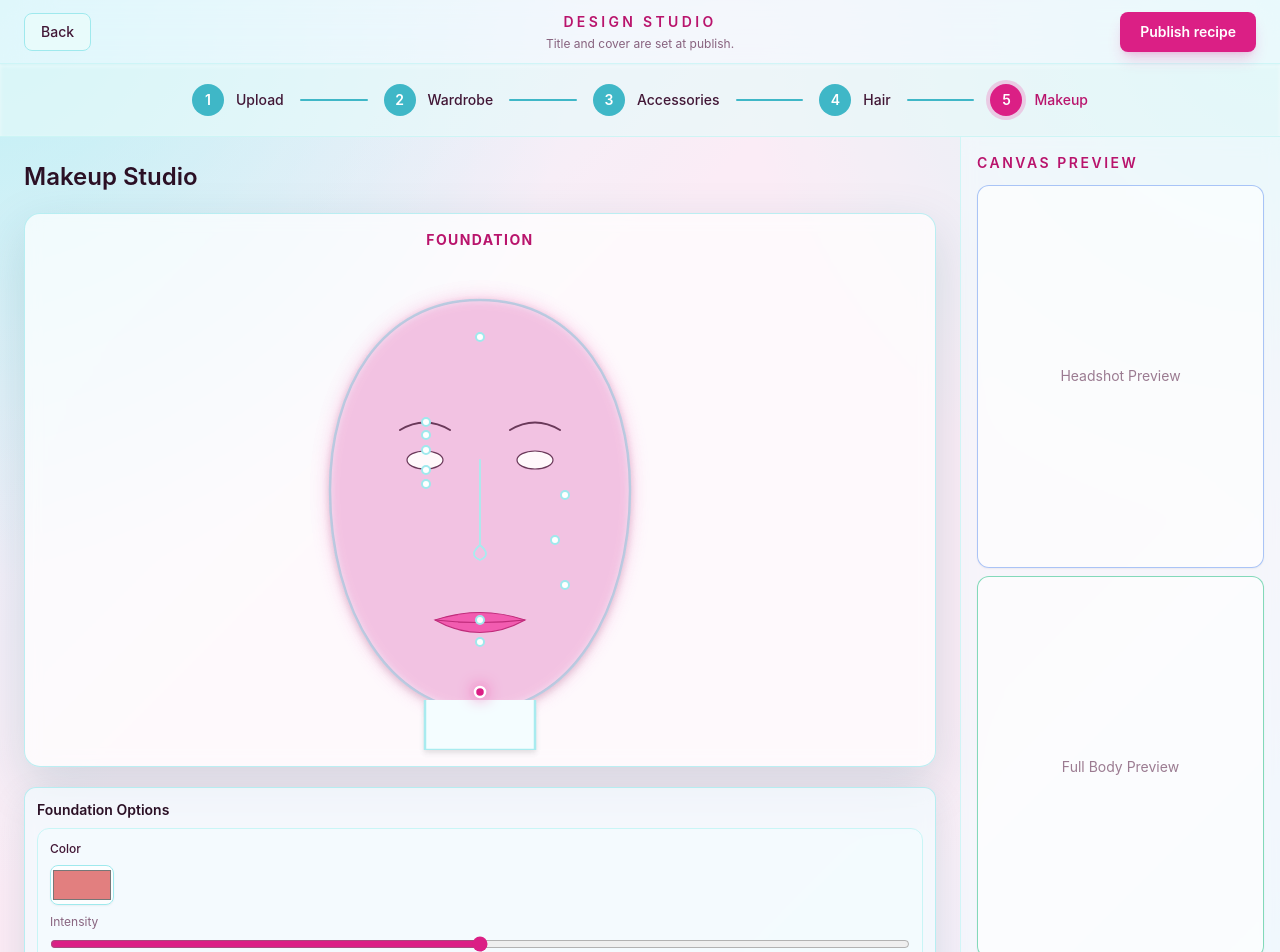
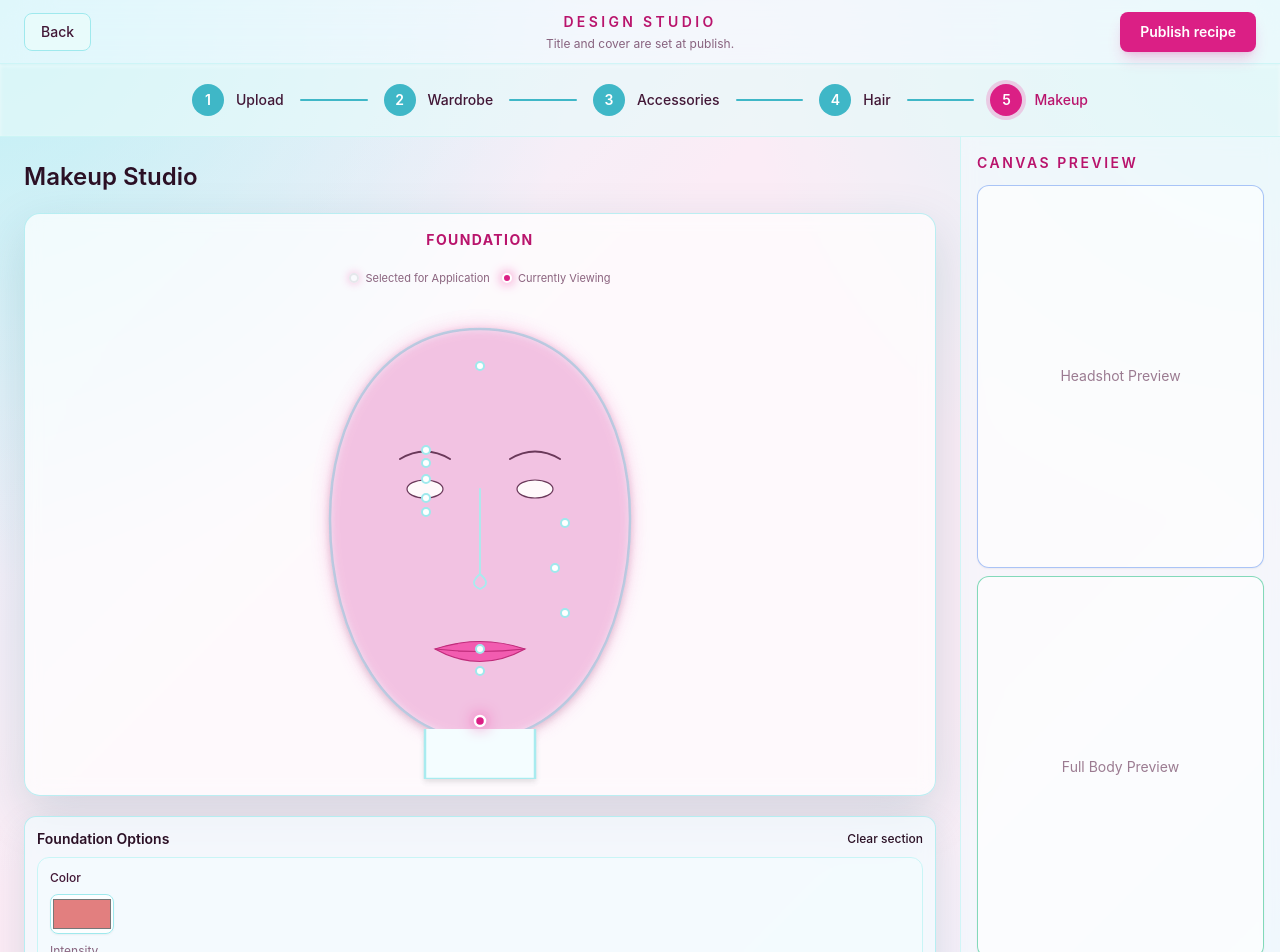
Before and after one commit to IshTale/CharacterForge, a Next.js app: page /studio/makeup in a window 1280 px wide. Shown: the top 952 px of the page. Built offline with nearby package versions, Linux system fonts and the light colour scheme.

Commit message:
Made the Makeup UI more intuitive

```diff
--- a/app/studio/makeup/page.tsx
+++ b/app/studio/makeup/page.tsx
@@ -8,6 +8,7 @@ import IntensitySlider from "@/components/studio/makeup/IntensitySlider";
 import MakeupEffectPanel from "@/components/studio/makeup/MakeupEffectPanel";
 import PatternSelector from "@/components/studio/makeup/PatternSelector";
 import { REGION_CATALOG } from "@/constants/makeup-catalogs";
+import { buildMakeupEffects } from "@/lib/makeup/build-effects";
 import { legacyColorsFromEffect, normalizeColors, normalizeIntensities } from "@/lib/makeup/colors";
 import { useMakeupPatterns } from "@/lib/makeup/use-makeup-patterns";
 import { useCharacterForgeStore } from "@/store/characterforge.store";
@@ -120,6 +121,11 @@ export default function MakeupPage() {
     : selectedRegion === "skin_smooth"
       ? 0
       : 1;
+  const apiConsideredRegions = useMemo(
+    () => new Set(buildMakeupEffects(recipe.makeup).map((effect) => effect.category as MakeupRegion)),
+    [recipe.makeup]
+  );
+  const hasSelectedRegionEffect = Boolean(recipe.makeup.effects?.[selectedRegion]);
 
   const patternPanelTitle =
     selectedRegion === "lip_color"
@@ -180,11 +186,27 @@ export default function MakeupPage() {
     }
   };
 
+  const clearRegion = (region: MakeupRegion) => {
+    updateRecipe((state) => {
+      const nextEffects = { ...(state.makeup.effects ?? {}) };
+      delete nextEffects[region];
+      return {
+        ...state,
+        makeup: {
+          ...state.makeup,
+          effects: nextEffects
+        }
+      };
+    });
+    markDirty("makeup");
+  };
+
   return (
     <div className="space-y-5">
       <h1 className="text-2xl font-semibold text-plum-900">Makeup Studio</h1>
       <FaceRegionMap
         selectedRegion={selectedRegion}
+        consideredRegions={Array.from(apiConsideredRegions)}
         onSelect={(region) => {
           updateRecipe((state) => ({
             ...state,
@@ -201,7 +223,19 @@ export default function MakeupPage() {
         }}
       />
 
-      <MakeupEffectPanel title={`${REGION_LABEL[selectedRegion]} Options`}>
+      <MakeupEffectPanel
+        title={`${REGION_LABEL[selectedRegion]} Options`}
+        headerAction={
+          <button
+            type="button"
+            onClick={() => clearRegion(selectedRegion)}
+            disabled={!hasSelectedRegionEffect}
+            className="text-xs font-medium text-magenta-700 transition hover:text-magenta-800 disabled:cursor-not-allowed disabled:text-plum-400/80"
+          >
+            Clear section
+          </button>
+        }
+      >
         <div className="space-y-4">
           {hasCatalog && (
             <div className="space-y-3">
--- a/components/studio/makeup/FaceRegionMap.tsx
+++ b/components/studio/makeup/FaceRegionMap.tsx
@@ -33,17 +33,24 @@ const REGION_BUTTONS: RegionButton[] = [
 
 interface FaceRegionMapProps {
   selectedRegion: MakeupRegion;
+  consideredRegions?: MakeupRegion[];
   onSelect: (region: MakeupRegion) => void;
 }
 
-export default function FaceRegionMap({ selectedRegion, onSelect }: FaceRegionMapProps) {
+export default function FaceRegionMap({
+  selectedRegion,
+  consideredRegions = [],
+  onSelect
+}: FaceRegionMapProps) {
   const [hoveredRegion, setHoveredRegion] = useState<MakeupRegion | null>(null);
+  const consideredSet = new Set(consideredRegions);
 
   // Dynamically switch between Fill highlights (for areas) and Stroke highlights (for lines)
   const getHighlightProps = (regionId: MakeupRegion, isArea = false) => {
     const isHovered = regionId === hoveredRegion;
     const isSelected = regionId === selectedRegion;
-    const isActive = isHovered || isSelected;
+    const isConsidered = consideredSet.has(regionId);
+    const isActive = isHovered || isSelected || isConsidered;
 
     if (!isActive) {
       return {
@@ -59,7 +66,7 @@ export default function FaceRegionMap({ selectedRegion, onSelect }: FaceRegionMa
         fill: "#f04aa7",
         className: "transition-all duration-300",
         style: {
-          opacity: isSelected ? 0.36 : 0.18,
+          opacity: isSelected ? 0.36 : isHovered ? 0.2 : 0.14,
           filter: "drop-shadow(0 0 10px rgba(240,74,167,0.85)) blur(4px)",
         },
       };
@@ -67,12 +74,12 @@ export default function FaceRegionMap({ selectedRegion, onSelect }: FaceRegionMa
 
     return {
       stroke: "#db1f85",
-      strokeWidth: isSelected ? "4" : "2.5",
+      strokeWidth: isSelected ? "4" : isHovered ? "2.8" : "2.2",
       fill: "none",
       strokeLinecap: "round" as const,
       className: "transition-all duration-300",
       style: {
-        opacity: isSelected ? 1 : 0.7,
+        opacity: isSelected ? 1 : isHovered ? 0.75 : 0.58,
         filter: isSelected ? "drop-shadow(0 0 7px #f04aa7)" : "drop-shadow(0 0 5px rgba(240,74,167,0.65))",
       },
     };
@@ -92,6 +99,16 @@ export default function FaceRegionMap({ selectedRegion, onSelect }: FaceRegionMa
         ) : (
           <p className="text-sm font-medium text-plum-700/60">Select a region to edit</p>
         )}
+      </div>
+      <div className="mb-3 flex items-center justify-center gap-3 text-[11px] text-plum-700/70">
+        <span className="inline-flex items-center gap-1.5">
+          <span className="h-2.5 w-2.5 rounded-full border-2 border-magenta-300 bg-magenta-200/90 shadow-[0_0_8px_rgba(240,74,167,0.45)]" />
+          Selected for Application
+        </span>
+        <span className="inline-flex items-center gap-1.5">
+          <span className="h-2.5 w-2.5 rounded-full border-2 border-white bg-magenta-500 shadow-[0_0_12px_rgba(240,74,167,0.95)]" />
+          Currently Viewing
+        </span>
       </div>
 
       <div className="relative mx-auto h-[480px] w-[340px]">
@@ -183,6 +200,7 @@ export default function FaceRegionMap({ selectedRegion, onSelect }: FaceRegionMa
         {/* Minimalist Hover Dots */}
         {REGION_BUTTONS.map((button) => {
           const isSelected = selectedRegion === button.id;
+          const isConsidered = consideredSet.has(button.id);
 
           return (
             <button
@@ -196,7 +214,9 @@ export default function FaceRegionMap({ selectedRegion, onSelect }: FaceRegionMa
               aria-label={button.label}
             >
               <div className={`h-2.5 w-2.5 rounded-full border-2 transition-all duration-300 ${isSelected
-                  ? "border-white bg-magenta-500 shadow-[0_0_12px_rgba(240,74,167,0.95)] scale-125"
+                ? "border-white bg-magenta-500 shadow-[0_0_12px_rgba(240,74,167,0.95)] scale-125"
+                : isConsidered
+                  ? "border-magenta-300 bg-magenta-200/90 shadow-[0_0_8px_rgba(240,74,167,0.45)] scale-110 group-hover:border-magenta-400 group-hover:bg-magenta-300"
                   : "border-mint-300 bg-white group-hover:border-magenta-400 group-hover:bg-magenta-400 group-hover:shadow-[0_0_10px_rgba(240,74,167,0.7)] group-hover:scale-110"
                 }`} />
             </button>
--- a/components/studio/makeup/MakeupEffectPanel.tsx
+++ b/components/studio/makeup/MakeupEffectPanel.tsx
@@ -2,13 +2,17 @@ import type { ReactNode } from "react";
 
 interface MakeupEffectPanelProps {
   title: string;
+  headerAction?: ReactNode;
   children?: ReactNode;
 }
 
-export default function MakeupEffectPanel({ title, children }: MakeupEffectPanelProps) {
+export default function MakeupEffectPanel({ title, headerAction, children }: MakeupEffectPanelProps) {
   return (
     <section className="beauty-panel p-3">
-      <h3 className="mb-2 text-sm font-semibold text-plum-900">{title}</h3>
+      <div className="mb-2 flex items-center justify-between gap-2">
+        <h3 className="text-sm font-semibold text-plum-900">{title}</h3>
+        {headerAction}
+      </div>
       {children}
     </section>
   );
```
